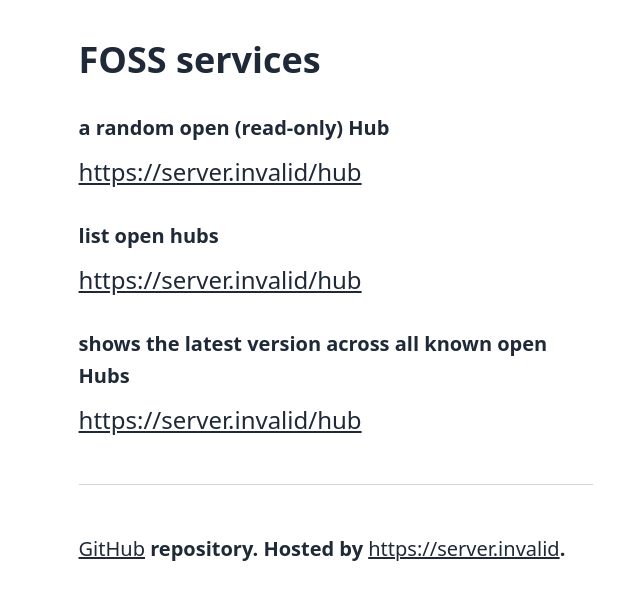
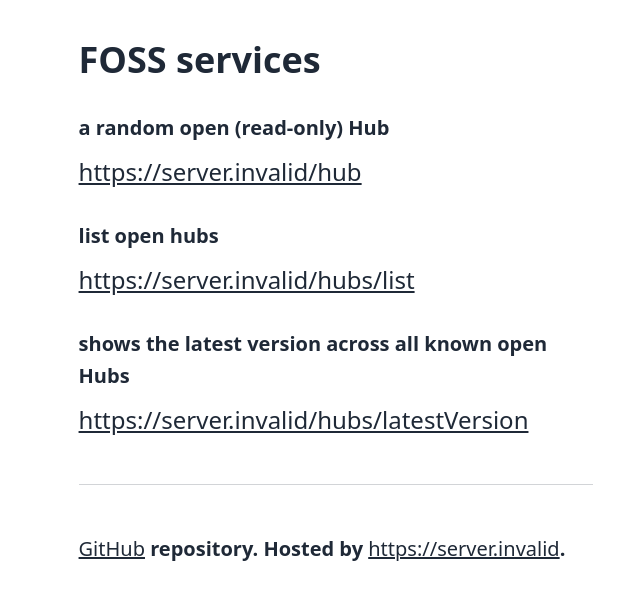
Before and after one commit to artlu99/foss-farchiver-xyz, a Preact app: page / in a window 1280 px wide. Shown: the top 600 px of the page, without its empty margins (304-944 px from the left). Built offline with nearby package versions, Linux system fonts and the light colour scheme; no server answers.

Commit message:
fix typo

```diff
--- a/src/components/Catalog.tsx
+++ b/src/components/Catalog.tsx
@@ -26,7 +26,7 @@
               target="_blank"
               rel="noopener noreferrer"
             >
-              {`${host}/hub`}
+              {`${host}/${e.endpoint}`}
             </a>
           </h2>
         </div>
```
